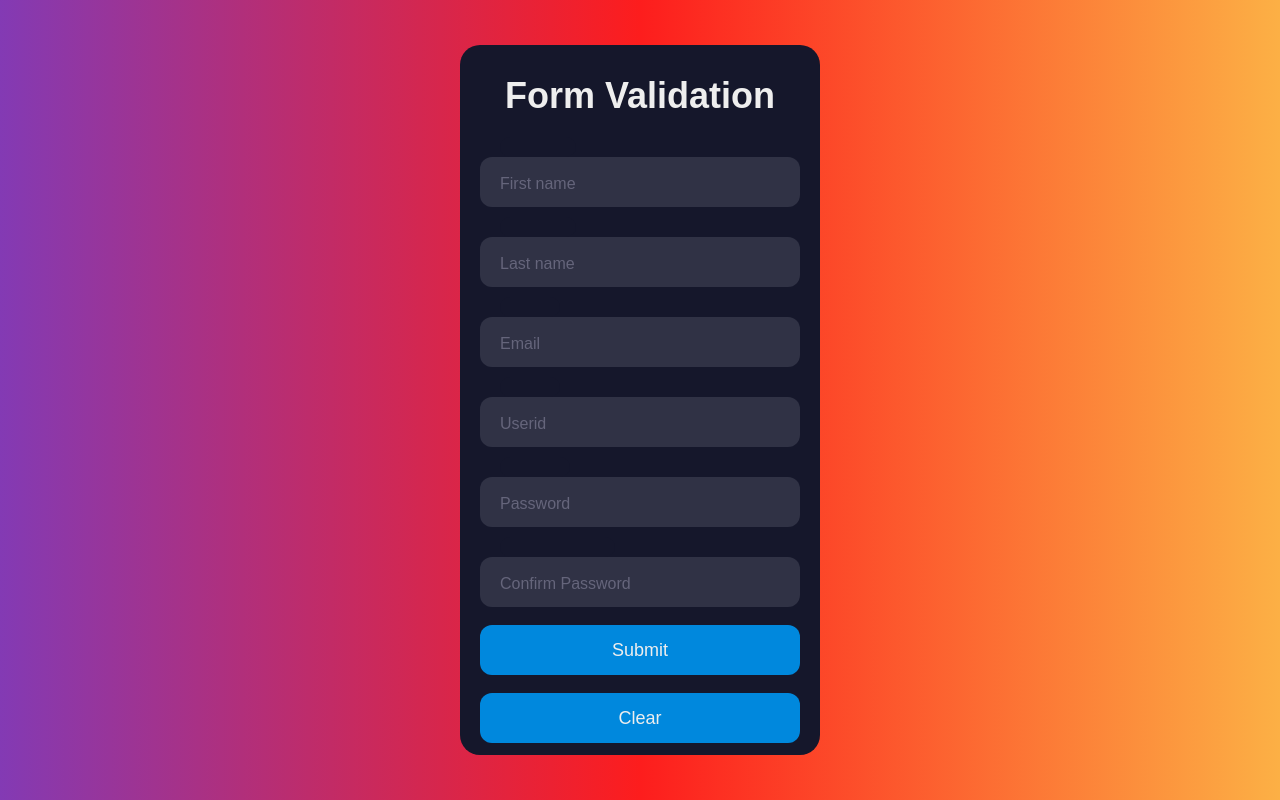
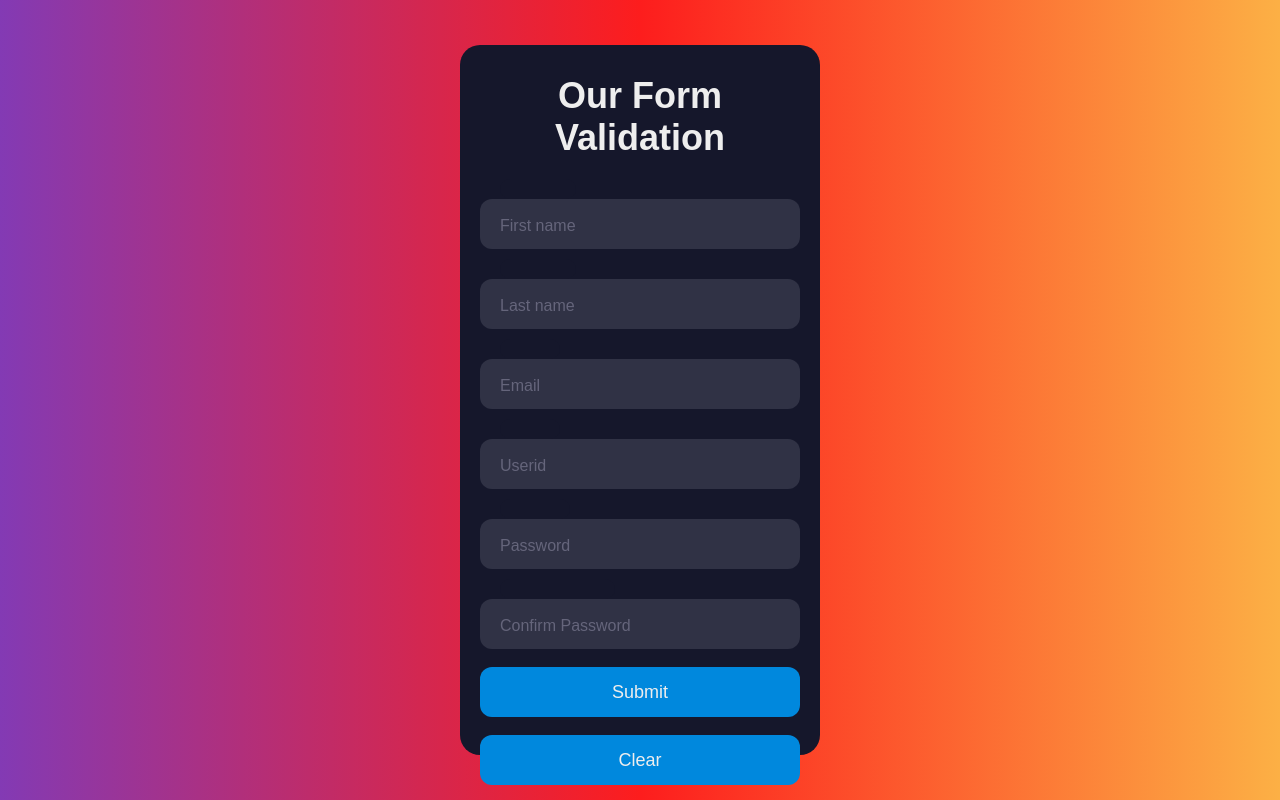
Before and after one commit to panchSAHIL/todolist, a website: page public/validate.html in a window 1280 px wide. Drawn offline with Linux system fonts and the light colour scheme.

Commit message:
Update validate.html

```diff
--- a/public/validate.html
+++ b/public/validate.html
@@ -4,7 +4,7 @@
 </head>
 <body>
 <div class="form">
-    <div class="title">Form Validation</div>
+    <div class="title">Our Form Validation</div>
     <div class="input-container ic1">
         <input id="firstname" class="input" type="text" placeholder=" " />
         <div class="cut"></div>
```
